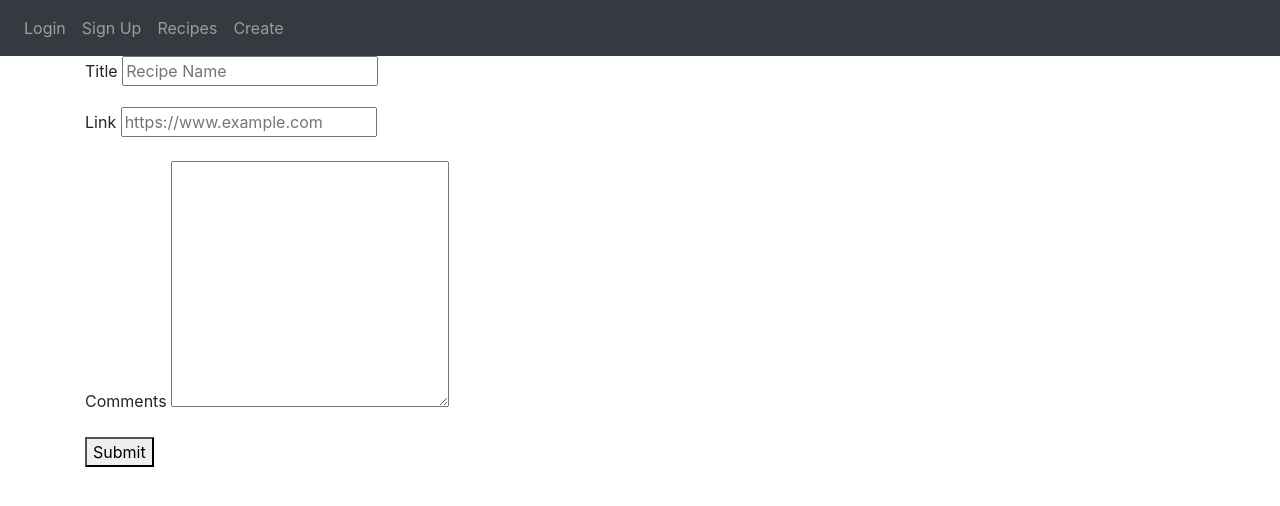
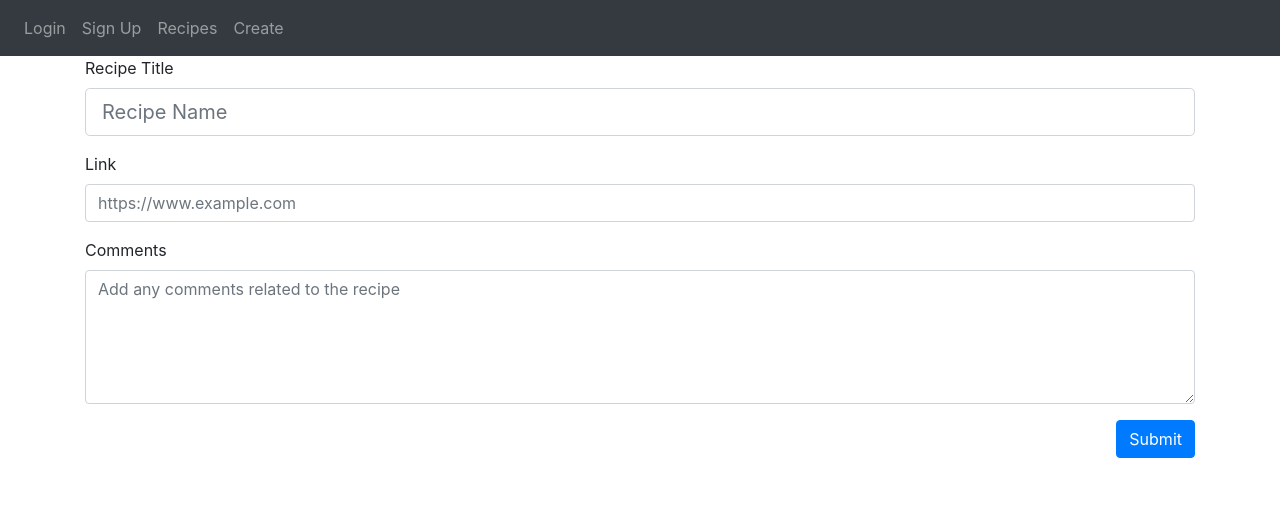
Before and after one commit to TheFredward/upgraded-happiness, a Flask app: page /create in a window 1280 px wide. Shown: the top 506 px of the page. Run offline with Flask 3, Linux system fonts and the light colour scheme; the visitor is signed in with stand-in values (Sample User, id 1); parts of the project's set-up code (start-up, migrations or seed data) failed here and were passed over; some libraries are stand-ins or nearby versions.

Commit message:
updated html files

```diff
--- a/website/templates/create.html
+++ b/website/templates/create.html
@@ -3,27 +3,26 @@
 {% block title %} Add a New Recipe {% endblock %}
 {% block content %}
     <form method="POST">
-        <p>
-            <label for="title">Title</label>
-            <input type="text" name="title" placeholder="Recipe Name"></input>
-        </p>
+        <div class="form-group">
+            <label for="exampleFormControlSelect1">Recipe Title</label>
+            <input class="form-control form-control-lg" type="text" id="exampleFormControlSelect1" placeholder="Recipe Name" required></input>
+        </div>
 
-        <p>
-            <label for="link">Link</link>
-            <input type="url" name="url" id="url"
+        <div class="form-group">
+            <label for="exampleFormControlSelect2">Link</label>
+            <input class="form-control" name="url" id="exampleFormControlSelect2"
                 placeholder="https://www.example.com" pattern="https://.*"
                 required>
             </input>
-        </p>
+        </div>
 
-        <p>
-            <label for="comments">Comments</label>
-            <textarea type="text" name="comments"
-                placeholder="Add any comments related to the recipe" rows="10" cols="25">
-            </textarea>
-        </p>
-        <p>
-            <button type="submit">Submit</button>
-        </p>
+        <div class="form-group">
+            <label for="exFormControlTextArea">Comments</label>
+            <textarea class="form-control" id="exFormControlTextArea" name="comments"
+                placeholder="Add any comments related to the recipe" rows="5"></textarea>
+        </div>
+        <div class="text-right">
+            <button type="submit" class="btn btn-primary">Submit</button>
+        </div>
     </form>
 {% endblock %}
--- a/website/views.py
+++ b/website/views.py
@@ -1,4 +1,5 @@
 from flask import Blueprint, render_template, request
+from flask_login import  login_required, current_user
 import psycopg2 as psy
 
 views = Blueprint('views', __name__,
@@ -13,5 +14,6 @@ def recipes():
     return render_template("recipes.html")
 
 @views.route('/create')
+@login_required
 def create():
     return render_template("create.html")
```
